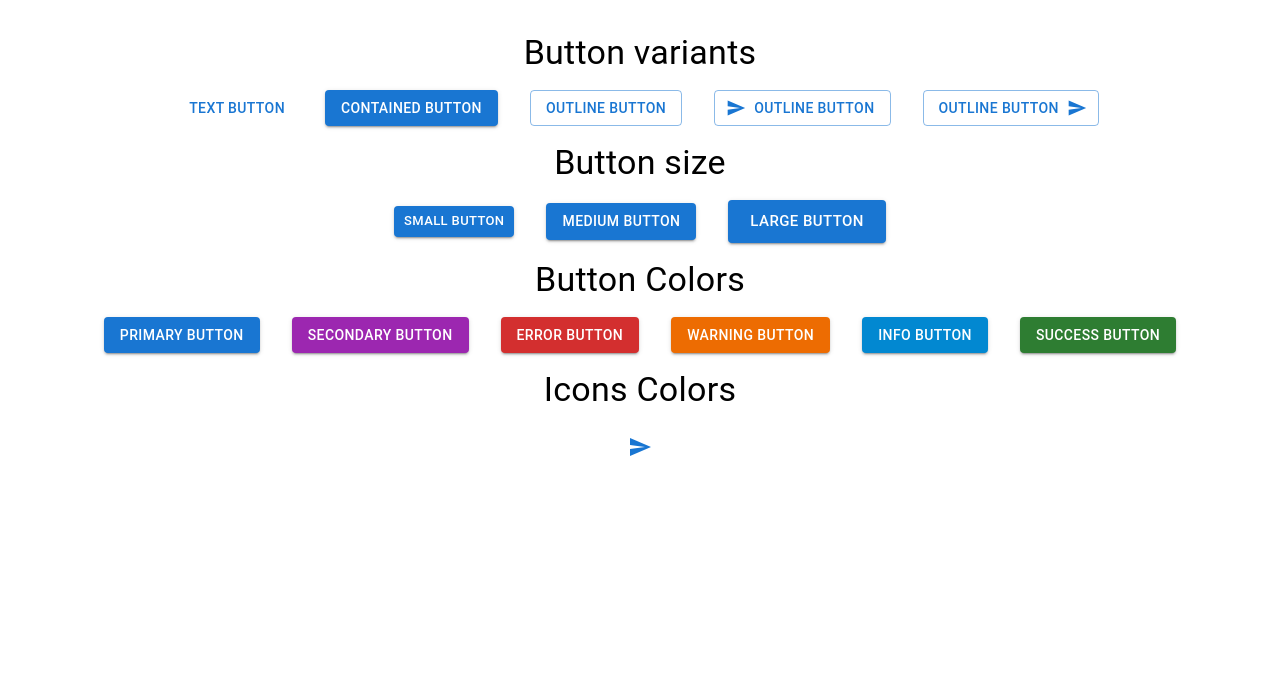
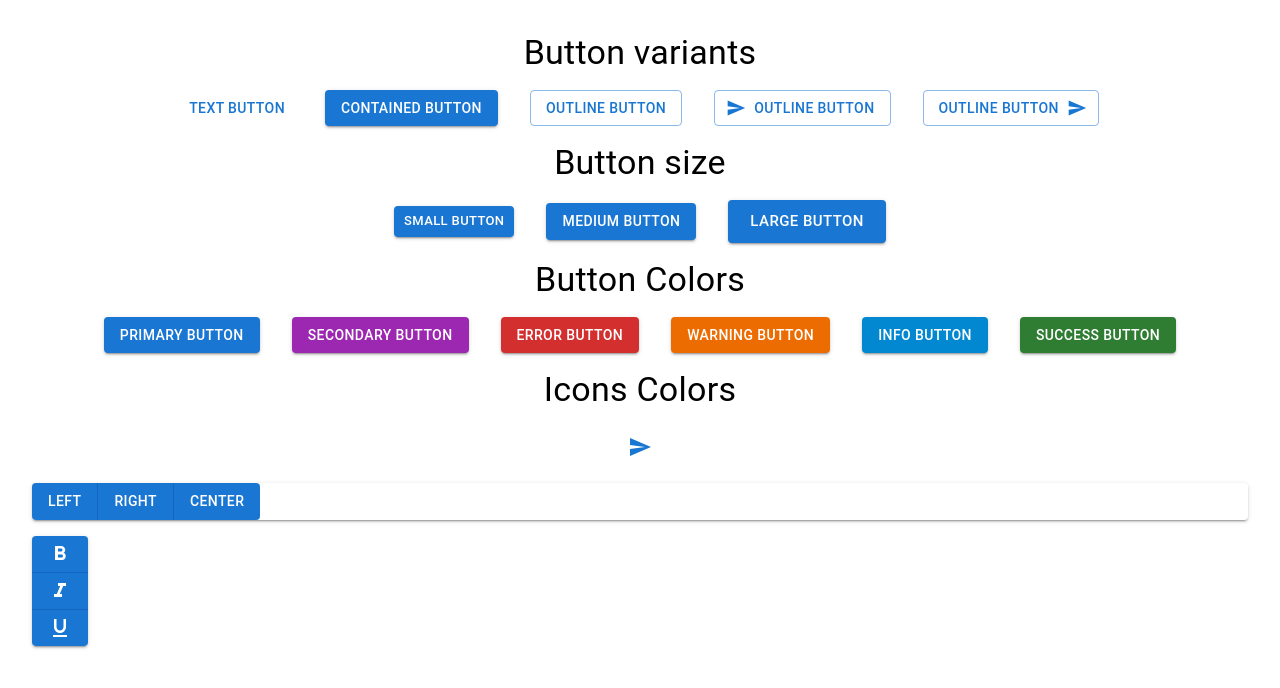
Before and after one commit to sam13007/material_UI, a React (Create React App) app: page / in a window 1280 px wide. Shown: the top 688 px of the page. Built offline with nearby package versions, Linux system fonts and the light colour scheme.

Commit message:
changes buttonMui

```diff
--- a/src/components/ButtonMui.jsx
+++ b/src/components/ButtonMui.jsx
@@ -1,6 +1,16 @@
 import React from "react";
-import { Button, Stack, Typography, IconButton } from "@mui/material";
+import {
+  Button,
+  Stack,
+  Typography,
+  IconButton,
+  ButtonGroup,
+} from "@mui/material";
 import SendIcon from "@mui/icons-material/Send";
+import FormatBoldIcon from "@mui/icons-material/FormatBold";
+import FormatItalicIcon from "@mui/icons-material/FormatItalic";
+import FormatUnderlinedIcon from "@mui/icons-material/FormatUnderlined";
+
 function ButtonMui() {
   return (
     <Stack spacing={2} sx={{ padding: 4 }}>
@@ -66,6 +76,24 @@ function ButtonMui() {
           <SendIcon />
         </IconButton>
       </Stack>
+      <ButtonGroup variant="contained">
+        <Button>Left</Button>
+        <Button>Right</Button>
+        <Button>center</Button>
+      </ButtonGroup>
+      <Stack direction="row" spacing={4}>
+        <ButtonGroup variant="contained" orientation="vertical">
+          <Button>
+            <FormatBoldIcon />
+          </Button>
+          <Button>
+            <FormatItalicIcon />
+          </Button>
+          <Button>
+            <FormatUnderlinedIcon />
+          </Button>
+        </ButtonGroup>
+      </Stack>
     </Stack>
   );
 }
```
